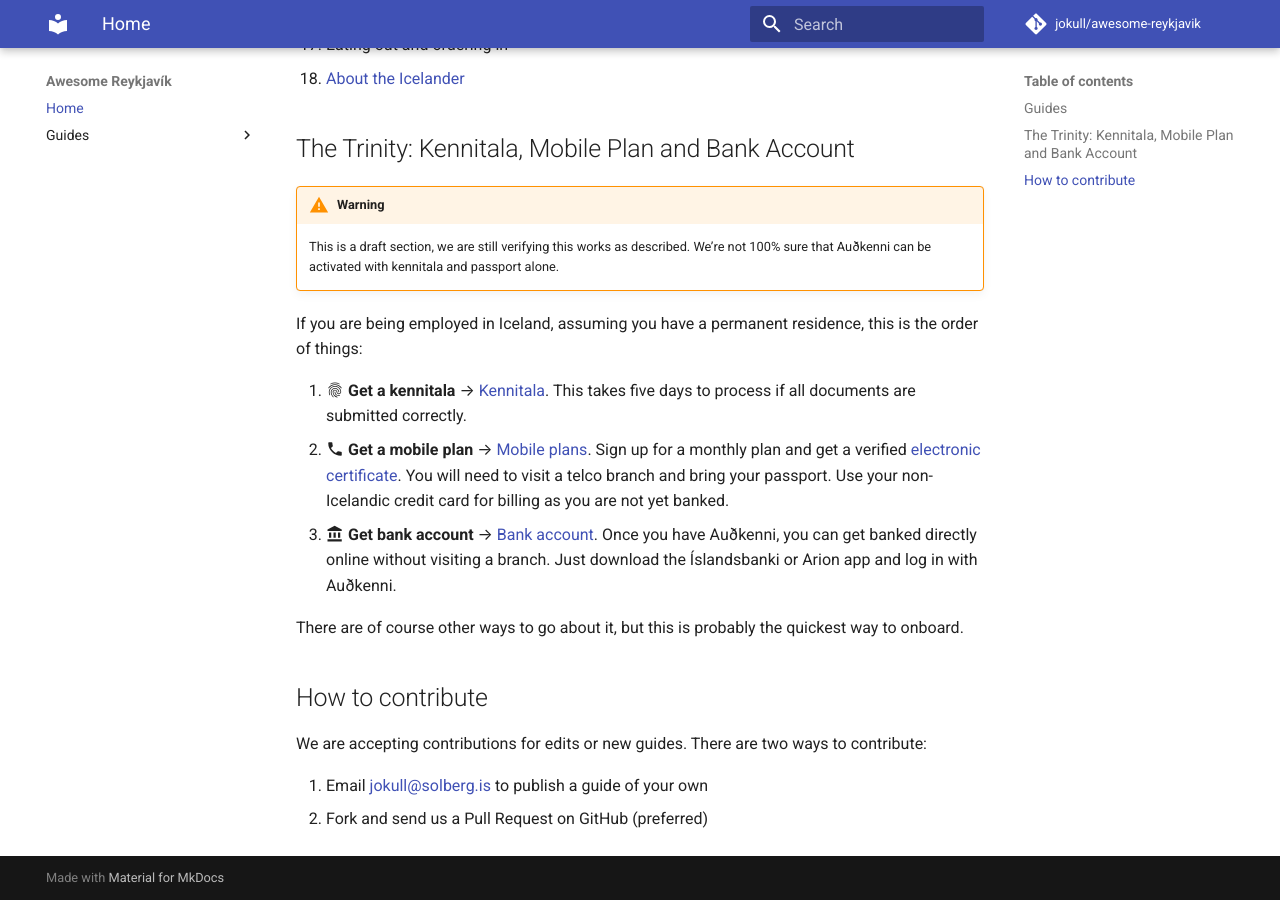
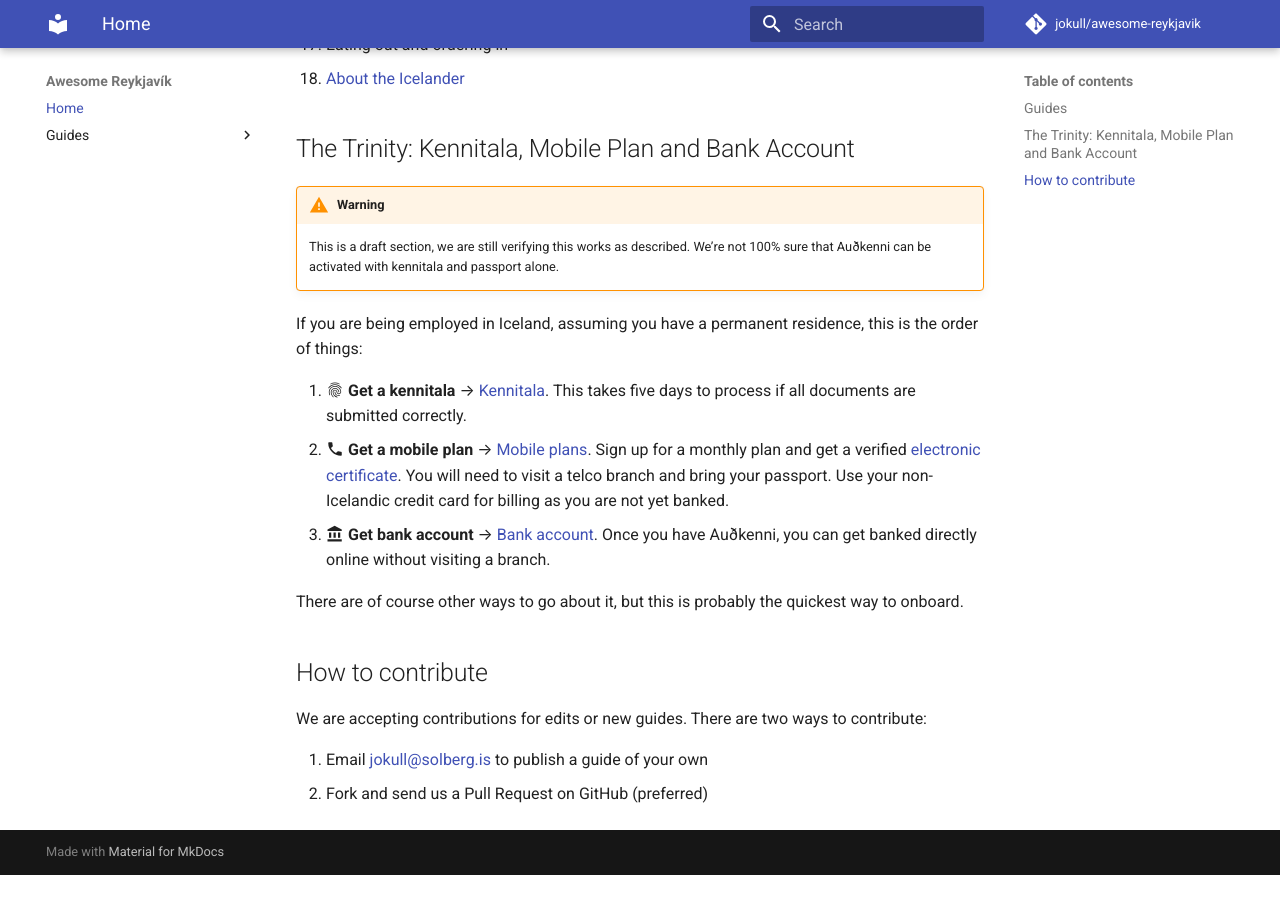
Before and after one commit to jokull/awesome-reykjavik, an MkDocs documentation site: the page built from docs/index.md, in a window 1280 px wide and 900 px high, scrolled down 843 px. Built offline with MkDocs 1.6.1 and Material for MkDocs 9.7.7, drawn with Linux system fonts in a browser that asks for light colours; comment, search, counter and statistics services are not loaded; after the commit the page ends 1718 px from its top, so only the background shows below that.

Commit message:
All major banks accept new Auðkenni customers

```diff
--- a/docs/index.md
+++ b/docs/index.md
@@ -47,8 +47,7 @@ this is the order of things:
    card for billing as you are not yet banked.
 3. :material-bank: **Get bank account** → [Bank
    account](guides/bank-account.md). Once you have Auðkenni, you can get banked
-   directly online without visiting a branch. Just download the Íslandsbanki or
-   Arion app and log in with Auðkenni.
+   directly online without visiting a branch.
 
 There are of course other ways to go about it, but this is probably the
 quickest way to onboard.
```
